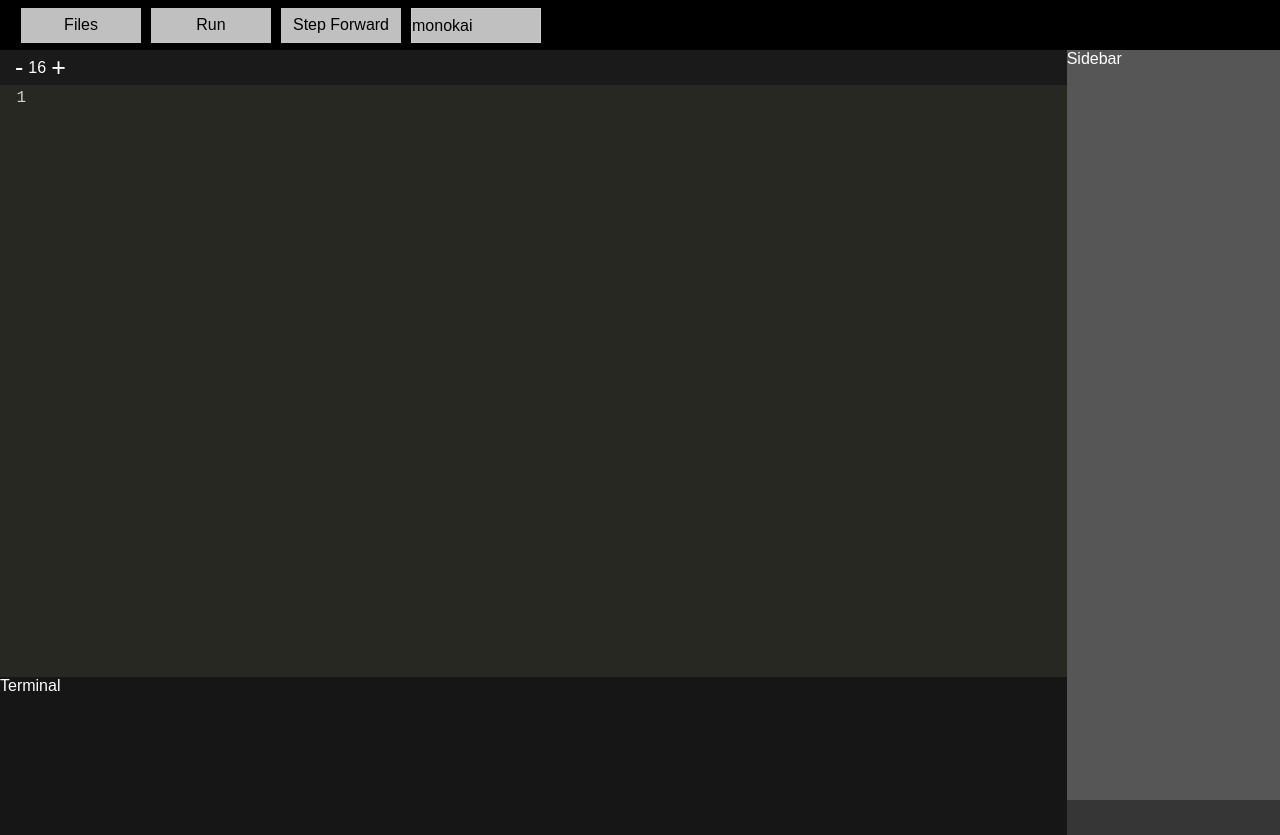
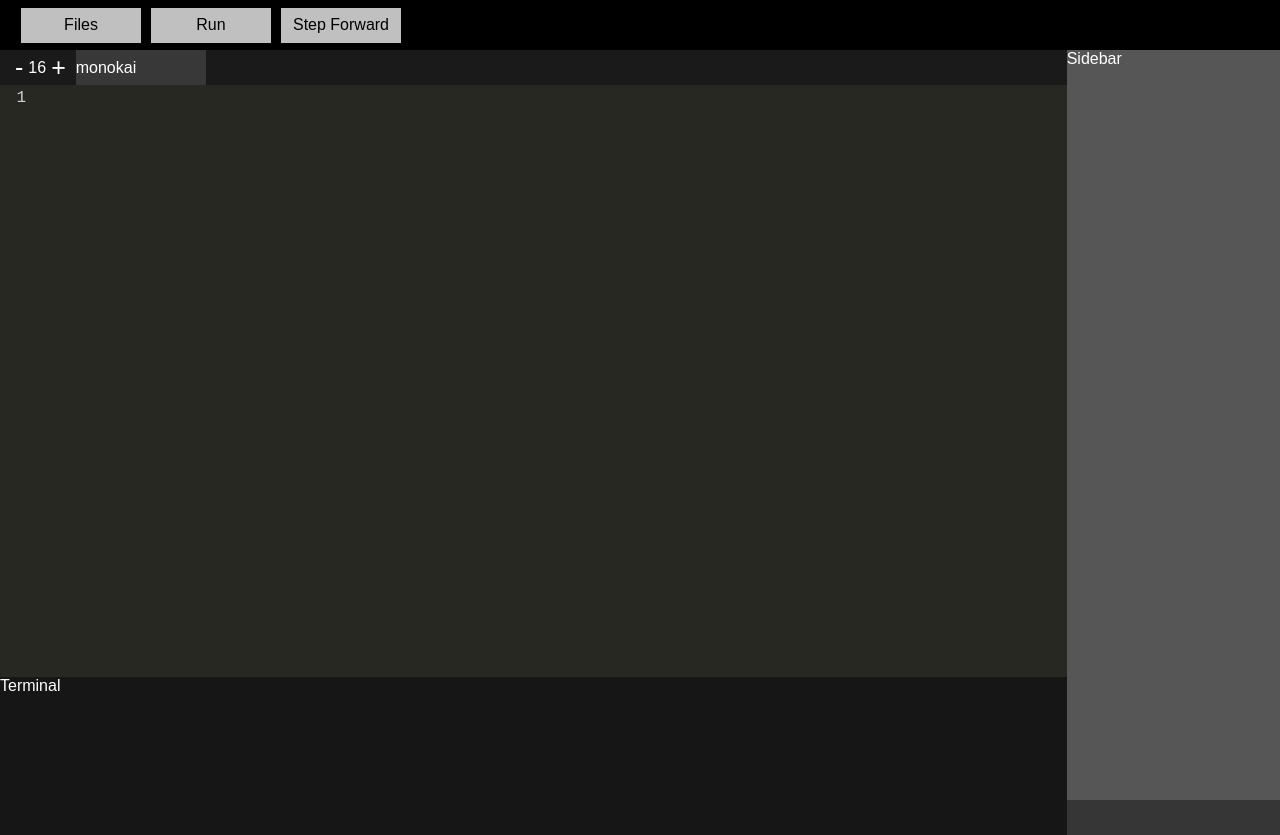
Before and after one commit to Splanis/MIPS-Emulator, a React (Create React App) app: page / in a window 1280 px wide. Built offline with nearby package versions, Linux system fonts and the light colour scheme.

Commit message:
moved theme change to editor settings

```diff
--- a/src/components/Editor.js
+++ b/src/components/Editor.js
@@ -7,6 +7,8 @@ import styled from "styled-components";
 import { Context } from "../context/Context";
 import * as actions from "../context/actionTypes";
 
+const themes = ["material", "monokai"];
+
 const Editor = () => {
     const [state, dispatch] = useContext(Context);
 
@@ -14,25 +16,32 @@ const Editor = () => {
         dispatch({ type: actions.SET_EDITOR, payload: value });
     };
 
+    const handleThemeChange = (e) => {
+        dispatch({ type: actions.CHANGE_THEME, payload: e.target.value });
+    };
+
+    const handleFontSizeDecrement = () => {
+        dispatch({ type: actions.DECREMENT_FONT_SIZE });
+    };
+
+    const handleFontSizeIncrement = () => {
+        dispatch({ type: actions.INCREMENT_FONT_SIZE });
+    };
+
     return (
         <StyledEditor>
             <StyledEditorSettings>
                 {state.openFile && <div>Open File: {state.openFile}</div>}
-                <FontSizeChangeButton
-                    onClick={() => {
-                        dispatch({ type: actions.DECREMENT_FONT_SIZE });
-                    }}
-                >
-                    -
-                </FontSizeChangeButton>
+                <FontSizeChangeButton onClick={handleFontSizeDecrement}>-</FontSizeChangeButton>
                 {state.editorSettings.fontSize}
-                <FontSizeChangeButton
-                    onClick={() => {
-                        dispatch({ type: actions.INCREMENT_FONT_SIZE });
-                    }}
-                >
-                    +
-                </FontSizeChangeButton>
+                <FontSizeChangeButton onClick={handleFontSizeIncrement}>+</FontSizeChangeButton>
+                <SelectTheme onChange={handleThemeChange} value={state.editorSettings.theme}>
+                    {themes.map((theme) => (
+                        <option key={theme} value={theme}>
+                            {theme}
+                        </option>
+                    ))}
+                </SelectTheme>
             </StyledEditorSettings>
             <StyledControlledEditor
                 fontSize={state.editorSettings.fontSize + "px"}
@@ -87,4 +96,27 @@ const FontSizeChangeButton = styled.div`
     }
 `;
 
+const SelectTheme = styled.select`
+    width: 130px;
+    margin: 5px;
+    font-size: 16px;
+    height: 35px;
+    border: none;
+    -webkit-appearance: none;
+    -moz-appearance: none;
+    appearance: none;
+    background: #383838;
+    color: white;
+
+    &:active,
+    &:hover {
+        outline: none;
+    }
+
+    &:active,
+    &:hover {
+        outline-color: red;
+    }
+`;
+
 export default Editor;
--- a/src/components/Navigation.js
+++ b/src/components/Navigation.js
@@ -4,8 +4,6 @@ import { Context } from "../context/Context";
 import * as actions from "../context/actionTypes";
 import { StyledButton } from "../components/shared/Button";
 import styled from "styled-components";
-
-const themes = ["material", "monokai"];
 
 const Navigation = () => {
     const [state, dispatch] = useContext(Context);
@@ -48,10 +46,6 @@ const Navigation = () => {
     const closeFile = () => {
         dispatch({ type: actions.CLOSE_FILE });
         setFilesDropDown(false);
-    };
-
-    const handleThemeChange = (e) => {
-        dispatch({ type: actions.CHANGE_THEME, payload: e.target.value });
     };
 
     return (
@@ -110,14 +104,6 @@ const Navigation = () => {
             <StyledButton>Run</StyledButton>
 
             <StyledButton>Step Forward</StyledButton>
-
-            <SelectTheme onChange={handleThemeChange} value={state.editorSettings.theme}>
-                {themes.map((theme) => (
-                    <option key={theme} value={theme}>
-                        {theme}
-                    </option>
-                ))}
-            </SelectTheme>
         </StyledNavigation>
     );
 };
@@ -169,28 +155,6 @@ const DownloadButton = styled.button`
     position: absolute;
 `;
 
-const SelectTheme = styled.select`
-    width: 130px;
-    margin: 5px;
-    font-size: 16px;
-    border: 1px solid #ccc;
-    height: 35px;
-    -webkit-appearance: none;
-    -moz-appearance: none;
-    appearance: none;
-    background: #c0c0c0;
-
-    &:active,
-    &:hover {
-        outline: none;
-    }
-
-    &:active,
-    &:hover {
-        outline-color: red;
-    }
-`;
-
 const Dropdown = styled.div`
     margin: 5px;
 `;
```
